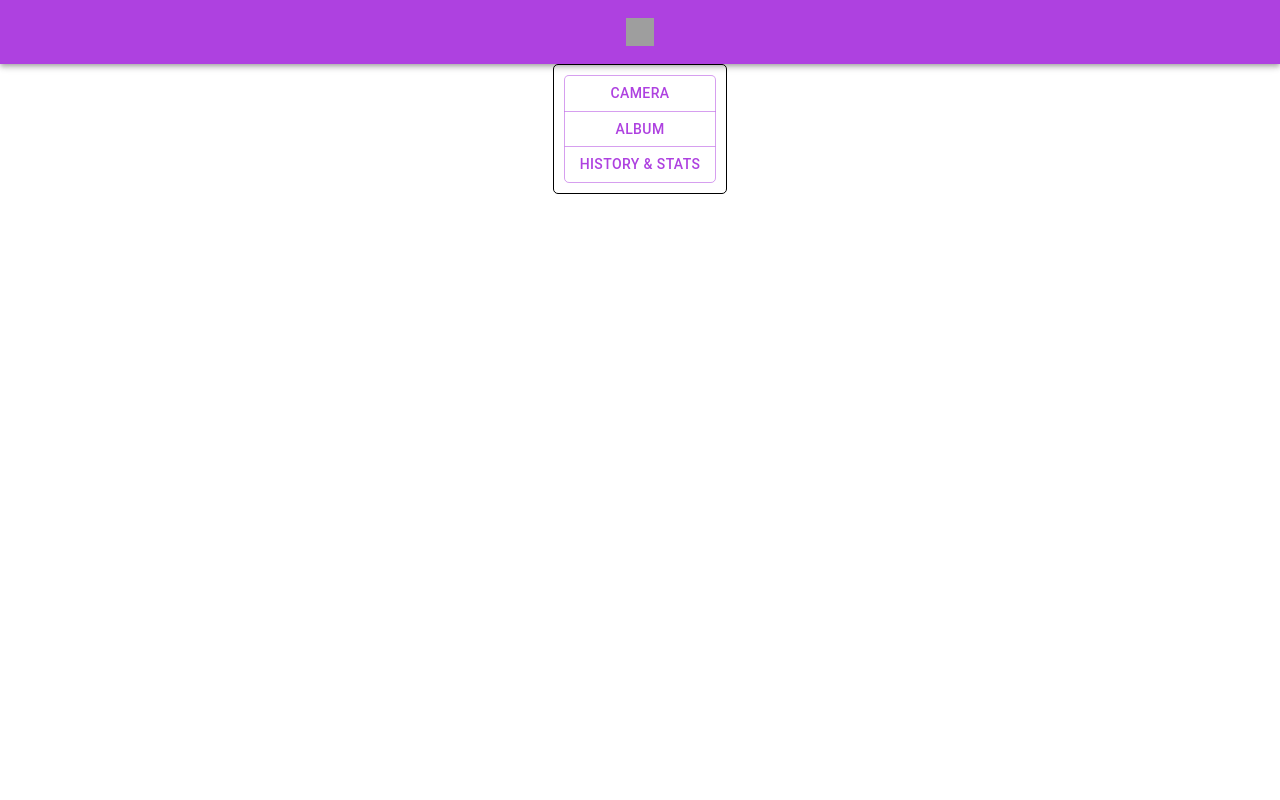
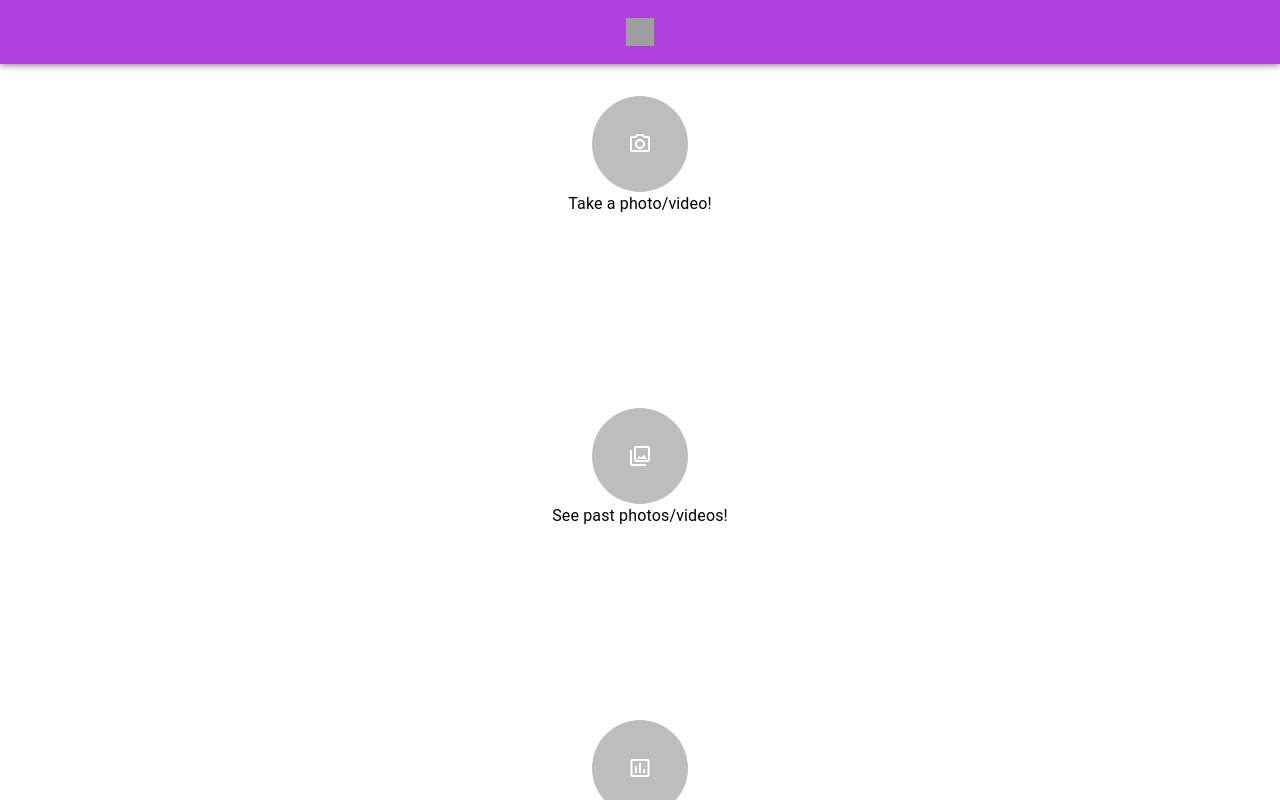
Before and after one commit to ML72/Im-Pose, a React (Vite) app: page / in a window 1280 px wide. Built offline with nearby package versions, Linux system fonts and the light colour scheme; grey boxes are pictures that could not be loaded.

Commit message:
basic home format finished

```diff
--- a/src/App.css
+++ b/src/App.css
@@ -136,28 +136,6 @@ body {
     line-height: 21px;
   }
 
-  /* Home */
-  .home-button-container {
-    align-items: center;
-    margin: auto;
-    justify-content: start;
-    text-align: center;
-    height: 80%;
-
-  }
-  .home-button-group {
-    /* display: flex;
-    flex-direction: column;
-    align-items: center; */
-    padding: 10px;
-    margin: auto;
-    border: 1px solid black;
-  }
-  .home-button {
-    padding-bottom: 100px;
-  }
-
-
   /* NavBar */
   .navbar {
     align-items: center;
--- a/src/pages/Home.tsx
+++ b/src/pages/Home.tsx
@@ -1,61 +1,65 @@
 import React from 'react';
-import { Button, Container, styled, Box, ButtonGroup } from '@mui/material';
+import { Button, Container, styled, Box, ButtonGroup, Stack, ButtonBase, Avatar, Typography } from '@mui/material';
 
 import CustomPage from '../components/CustomPage';
 import NavBar from './Navbar';
 import Footer from './Footer';
 
-import CloudUploadIcon from '@mui/icons-material/CloudUpload';
+import CameraAltOutlinedIcon from '@mui/icons-material/CameraAltOutlined';
+import CollectionsOutlinedIcon from '@mui/icons-material/CollectionsOutlined';
+import InsertChartOutlinedIcon from '@mui/icons-material/InsertChartOutlined';
 
 const Home: React.FC = () => {
 
-const VisuallyHiddenInput = styled('input')({
-    clip: 'rect(0 0 0 0)',
-    clipPath: 'inset(50%)',
-    height: 1,
-    overflow: 'hidden',
-    position: 'absolute',
-    bottom: 0,
-    left: 0,
-    whiteSpace: 'nowrap',
-    width: 1,
-});
+    const HomeButton = styled(Avatar)(({ theme }) => ({
+        fontSize: "20px",
+        position: 'relative',
+        width: "6rem",
+        height: "6rem",
+    }));
+
+    const HomeBox = styled(ButtonGroup)(({ theme }) => ({
+        display: 'flex',
+        flexDirection: 'column',
+        justifyContent: 'center',
+        alignItems: 'center',
+    }));
 
   return (
     <CustomPage>
       <NavBar />
 
-      <Container className='home-button-container' maxWidth="sm">
-        <ButtonGroup
-            orientation='vertical'
-            className='home-button-group'
-            variant='outlined'
-        >
-            <Button className='home-button' onClick={() => console.log("clicked")}>
-                Camera
-            </Button>
-            <Button className='home-button'>
-                Album
-            </Button>
-            <Button className='home-button'>
-                History & Stats
-            </Button>
-        </ButtonGroup>
+      <Container maxWidth="sm" sx={{ paddingY: "1rem", paddingX: "1rem", marginY: "1rem"}}>
 
-        {/* <Button
-            component="label"
-            role={undefined}
-            variant="contained"
-            tabIndex={-1}
-            startIcon={<CloudUploadIcon />}
-        >
-            Upload files
-            <VisuallyHiddenInput
-                type="file"
-                onChange={(event) => console.log(event.target.files)}
-                multiple
-            />
-        </Button> */}
+        <Stack spacing={24} justifyContent="center" alignItems="center" >
+            <HomeBox>
+                <HomeButton onClick={() => console.log("clicked")}>
+                    <CameraAltOutlinedIcon />
+                </HomeButton>
+                <Typography>
+                    Take a photo/video!
+                </Typography>
+            </HomeBox>
+
+            <HomeBox>
+                <HomeButton onClick={() => console.log("clicked")}>
+                    <CollectionsOutlinedIcon />
+                </HomeButton>
+                <Typography>
+                    See past photos/videos!
+                </Typography>
+            </HomeBox>
+
+            <HomeBox>
+                <HomeButton onClick={() => console.log("clicked")}>
+                    <InsertChartOutlinedIcon />
+                </HomeButton>
+                <Typography>
+                    See stats!
+                </Typography>
+            </HomeBox>
+        </Stack>
+
       </Container>
 
       {/* <Footer /> */}
```
